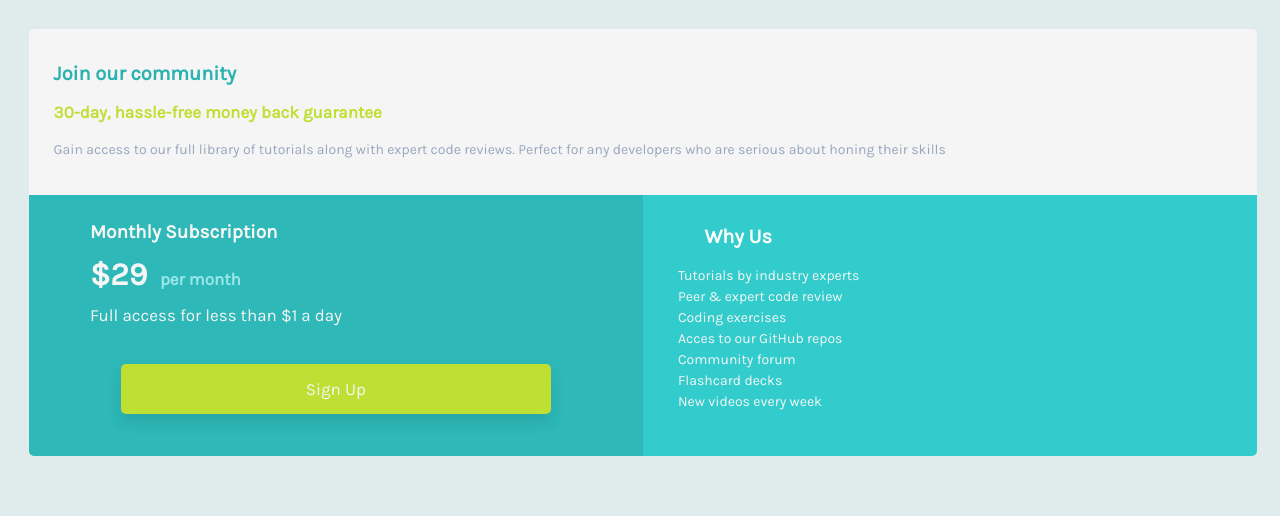
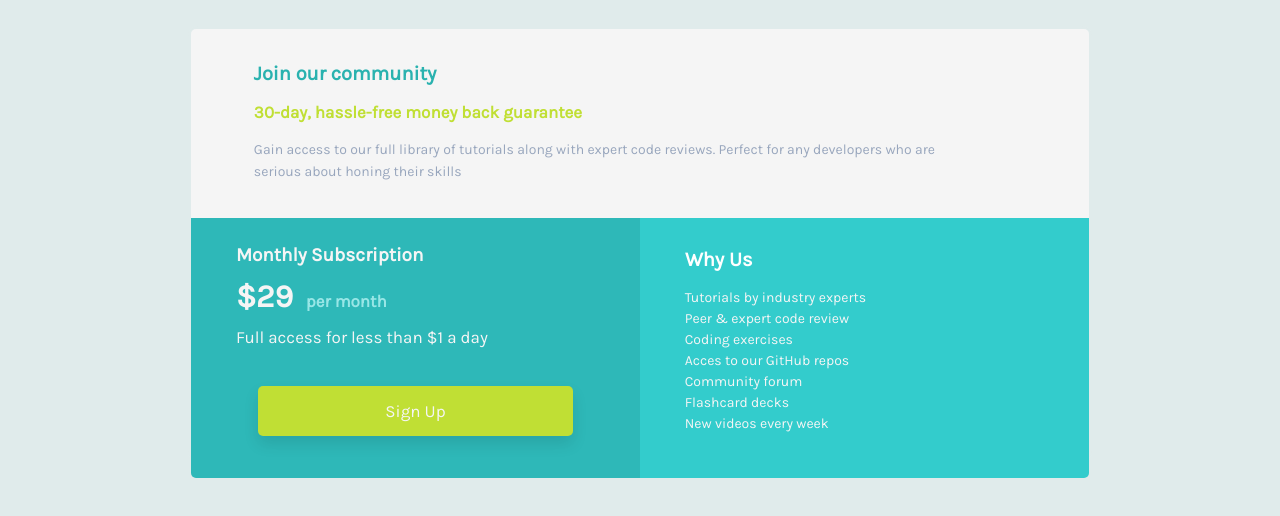
Before and after one commit to teodollo/Single-price-grid-component, a plain HTML site: page index.html in a window 1280 px wide. Drawn offline with Linux system fonts and the light colour scheme.

Commit message:
fixed margins

```diff
--- a/style.css
+++ b/style.css
@@ -3,7 +3,7 @@
 }
 body{
     height: 100%;
-    margin: 5%;
+    margin: 3%;
     background-color: #e0ebeb;
 }
 
@@ -19,7 +19,7 @@ main{
 }
 
 .margin-left{
-    margin-left:25px;
+    margin-left:7%;
 }
 .join-community{
     border-top-left-radius: 5px;
@@ -110,20 +110,23 @@ button{
     list-style-type: none;
     font-size: 14px;
     line-height: 1.5;
-    margin-left: 15px;
+    margin-left: 2%;
     padding-left: 20px;
 }
 
 @media only screen and (min-width: 600px) {
     body{
         margin: 2%;
+        height: 100%;
     }
     #main-grid{
+        margin: auto;
+        max-width: 898px;
         grid-template-columns: 1fr 1fr;
         grid-template-areas:
         "header header"
         "aside main";
-
+        height: 100%;
     }
     .join-community{
         grid-area: header;
@@ -150,6 +153,10 @@ button{
         border-bottom-left-radius: 0px;
 
     }
+    .why-us ul {
+        margin-left: 5.5%;
+
+    }
     .margin-left{
         width: 80%;
 
@@ -164,5 +171,9 @@ button{
     }
     button:hover {
         background-color: #cfe765;
+        cursor: pointer;
+    }
+    button:focus {
+        outline: none;
     }
 }
```
